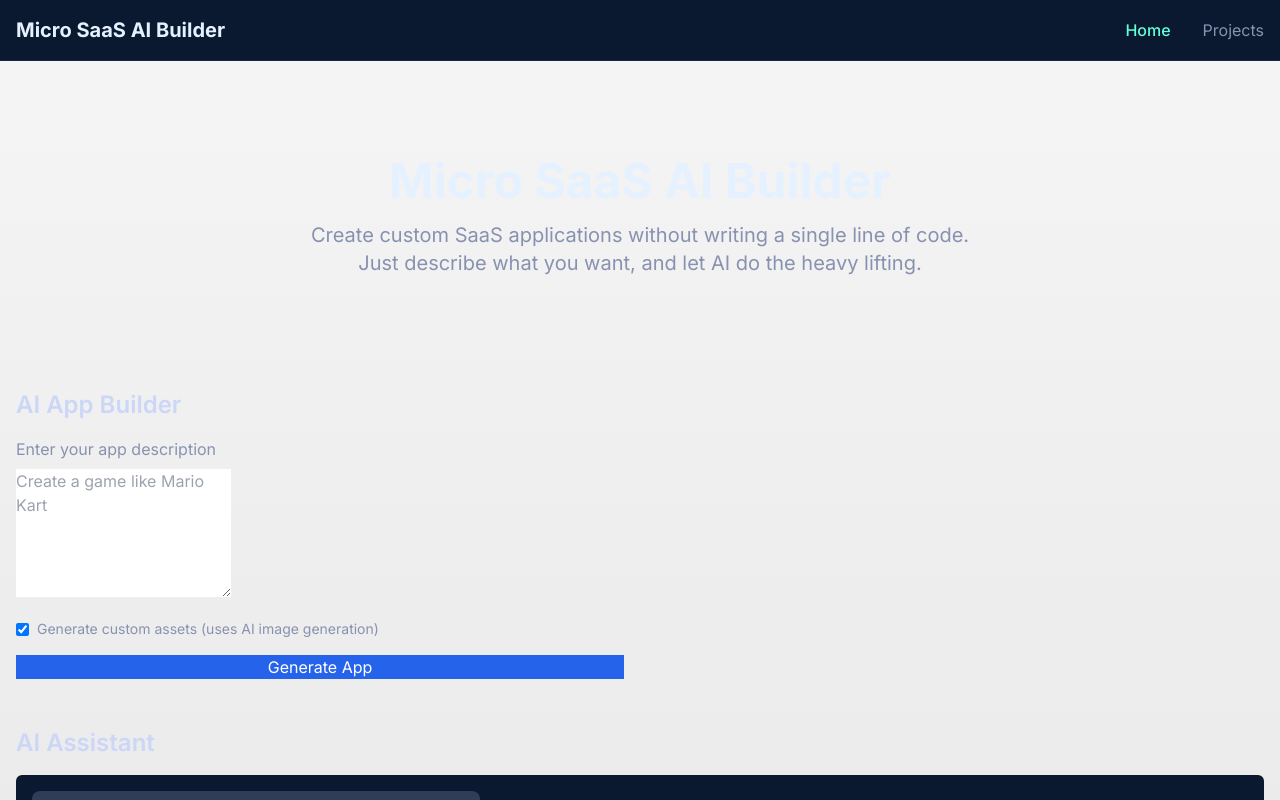
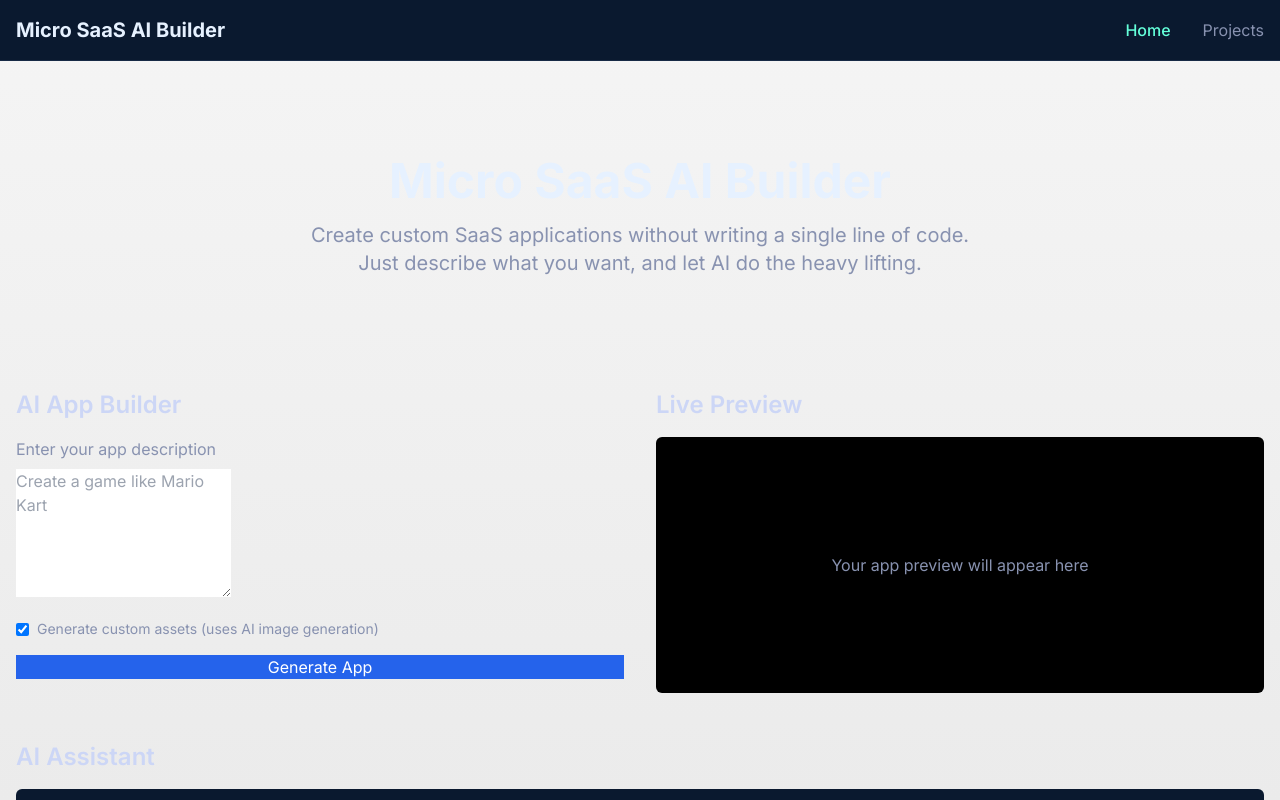
Before and after one commit to noxfox99/tst, a Next.js app: page / in a window 1280 px wide. Shown: the top 800 px of the page. Built offline with nearby package versions, Linux system fonts and the light colour scheme.

Commit message:
Update page.tsx

```diff
--- a/src/app/page.tsx
+++ b/src/app/page.tsx
@@ -199,7 +199,10 @@ const HomePage: React.FC = () => {  // Expliziter Komponententyp mit React.FC
           animate={{ opacity: 1, x: 0 }}
           transition={{ duration: 0.6, delay: 0.4 }}
         >
-
+      <Preview
+gameConfig={gameConfig}
+isLoading={isGenerating}
+/>
         </motion.div>
       </div>
 
```
